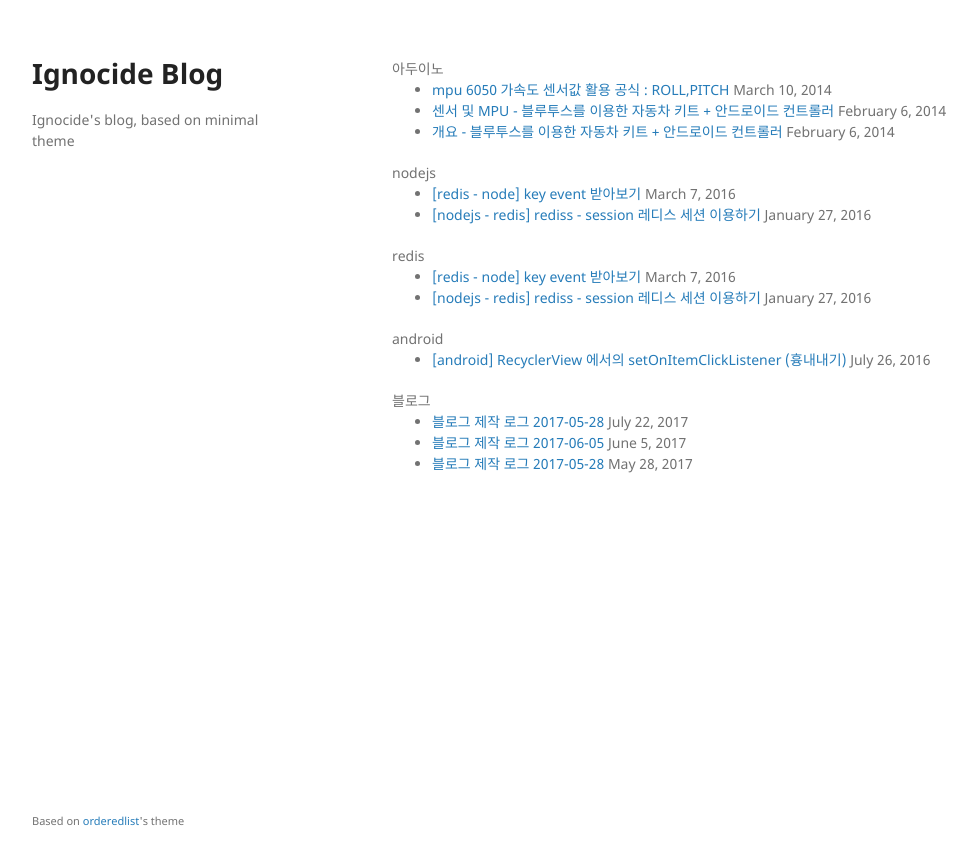
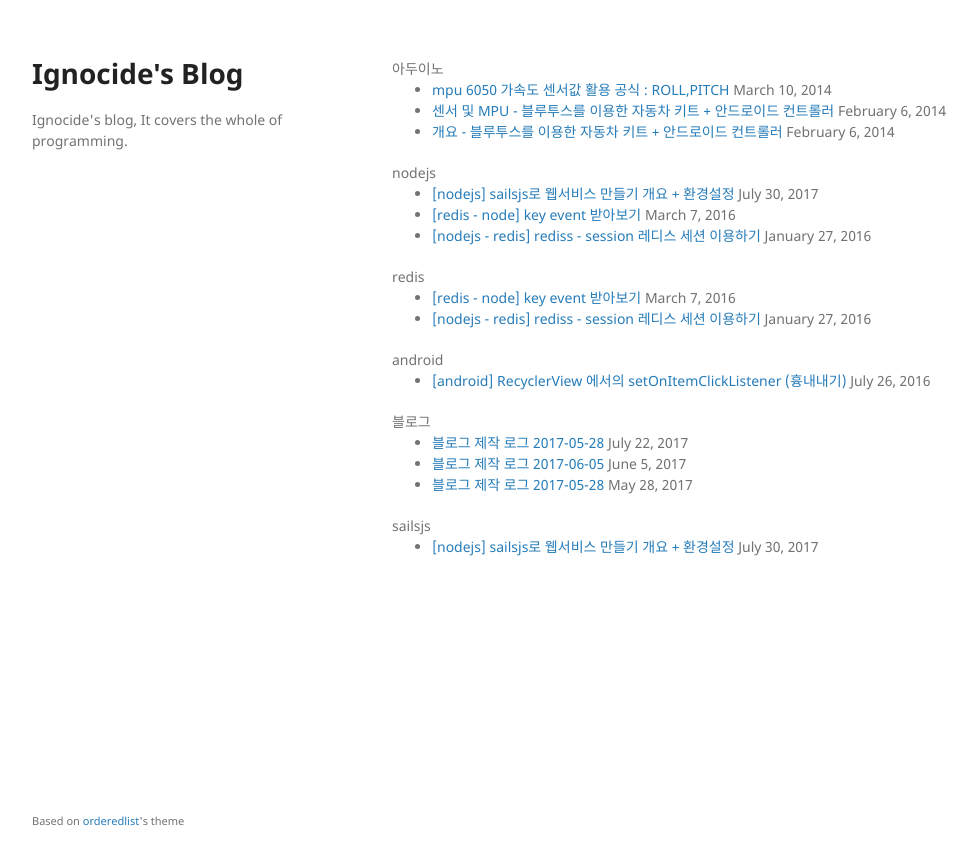
Before and after one commit to ignocide/ignocide.github.io, a Jekyll site: the page built from posts.md, in a window 1280 px wide. Shown: the top 865 px of the page, without its empty margins (28-1004 px from the left). Built offline with Jekyll 4.4.1, drawn with Linux system fonts in a browser that asks for light colours; part of the change alters nothing that is shown.

Commit message:
* sailsjs

````diff
--- a/_config.yml
+++ b/_config.yml
@@ -1,4 +1,4 @@
-title: Ignocide Blog
-description: Ignocide's blog, based on minimal theme
+title: Ignocide's Blog
+description: Ignocide's blog, It covers the whole of programming.
 google_analytics: UA-98367304-1
 theme:
--- /dev/null
+++ b/_posts/2017-07-30-sailsjs.md
@@ -0,0 +1,143 @@
+---
+layout: default
+tags: ["nodejs","sailsjs"]
+title: '[nodejs] sailsjs로 웹서비스 만들기 개요 + 환경설정'
+date: 2017.07.30
+---
+
+### 배경
+
+nodejs를 이용한 웹 프로그래밍을 시작하며 가장 먼저 접하게 되는 것은 아마도 express.js 일것입니다.
+여러 사람들이 expressjs프레임워크의 장점으로 뽑는다면 높은 자유도, 즉 가장 기본적으로 세팅되어 있는 점을 뽑을 듯합니다.
+
+반대로 sailsjs는 웹서비스를 준비하며 필요한 요구사항들을 여럿 담고 있습니다.
+* **waterline** 이라는 자체적인 database orm부터
+* 다국어를 위한 **i18n**, task관리인 **grunt**,
+* restful test를 하는 supertest,
+* 제가 잘 사용하지 못하지만 빠르고 정교한 개발을 가능케하는 **blueprint**를 활용하고,
+* 많이 사용하는 유틸 라이브러리인 **async, lodash** 등도 사용합니다.
+
+sailsjs프로젝트의 structure 또한 좀더 정규화 되어 있어 구조에 대한 고민이나 추가적인 설정 또한 해준다는 장점이 있습니다.
+실제로 업무에서 구현되어었던 express에서 추가로 개발한것들에 대하여 대신하여 편리하고 좀 더 빠른 개발을 가능하게 했습니다.
+[sailsjs app structure](http://sailsjs.com/documentation/anatomy/config)
+
+config폴더를 보시면
+전처리를 위한 bootstrap, 환경 분리를 위한 env/(development,production), db커넥션을 위한 connectionjs, log처리 등 모든 것들이 준비되어있습니다.
+
+위와 같은 이유로 친구가 필요로 하는 작은 서비스를 빠르게 개발 하기 위해 sailsjs를 이용하여 개발하였습니다.
+
+### 시작
+
+여느 프로젝트와 같이 설치로 시작합니다
+
+1. sails를 설치를 하고
+> npm install -g sails
+2. sails프로젝트를 만들고
+> sails new projectname
+3. 시작합니다
+> cd projectname
+> sails lift
+
+#### nodemon 연동
+
+grunt config 설정에 대한 세팅들은 tasks/config에 설정을 합니다.
+
+우선 [grunt-nodemon](https://www.npmjs.com/package/grunt-nodemon)을 설치해주고
+
+> npm install --save-dev grunt-nodemon
+
+task에 대한 설정을 해줍니다.
+
+```javascript
+//tasks/config/nodemon.js
+module.exports = function (grunt) {
+  grunt.config.set('nodemon', {
+    dev: {
+      script: '../../app.js',
+      options: {
+        args: ['dev', "--models.migrate='drop'"],
+        nodeArgs: ['--debug'],
+        callback: function (nodemon) {
+          nodemon.on('log', function (event) {
+            console.log(event.colour)
+          })
+        },
+        cwd: __dirname,
+        ignore: ['node_modules/**'],
+        ext: 'js',
+        watch: ['../../api', '../../config'],
+        delay: 1000,
+        legacyWatch: true
+      }
+    },
+    exec: {
+      options: {
+        exec: 'less'
+      }
+    }
+  })
+
+  grunt.loadNpmTasks('grunt-nodemon')
+}
+```
+
+이후 tasks/register에 tssk를 작성합니다
+
+```javascript
+//tasks/register/dev
+module.exports = function (grunt) {
+  grunt.registerTask('dev', ['nodemon'])
+}
+```
+
+이제
+
+> grunt dev
+
+를 실행하여 nodemon을 적용합니다.
+
+#### config설정하기
+
+기본적으로 config디렉토리 아래 작성되어 있는 파일들이 공통으로 사용하는 설정을 하게 되고,
+env 폴더 아래 development, production으로 나누어 환경을 분리 할 수 있습니다.
+
+예로 저 같은 경우는 로컬에서 개발할 경우 데이터베이스를 사용하기 힘든 환경이기 때문에
+* 로컬에서는 sails-disk라는 로컬파일로 저장하여 db를 사용하게 하는 것을 사용할것이고
+* 실사용에서는 mysql를 사용할 것이라면
+
+connections.js에 두가지 모두 선언을 해주고
+```javascript
+//config/connections.js
+  localDiskDb: {
+    adapter: 'sails-disk'
+  },
+  mysqlServer: {
+    adapter: 'sails-mysql',
+    host: 'YOUR_MYSQL_SERVER_HOSTNAME_OR_IP_ADDRESS',
+    user: 'YOUR_MYSQL_USER', //optional
+    password: 'YOUR_MYSQL_PASSWORD', //optional
+    database: 'YOUR_MYSQL_DB' //optional
+  }
+```
+
+각각의 환경에 대해서
+```javascript
+//config/env/development.js
+models: {
+  connection: 'localDiskDb'
+},
+log: {
+  level: 'info'
+}
+```
+```javascript
+//config/env/production.js
+models: {
+  connection: 'mysqlServer'
+},
+log: {
+  level: 'silent'
+}
+```
+
+로 작성하게 된다면, db에 대한 환경을 분리하고 로그에 대해서는 실서버에서는 안나오게 되게끔 분리됩니다.
````
Also changed, not shown: 14 other files.
